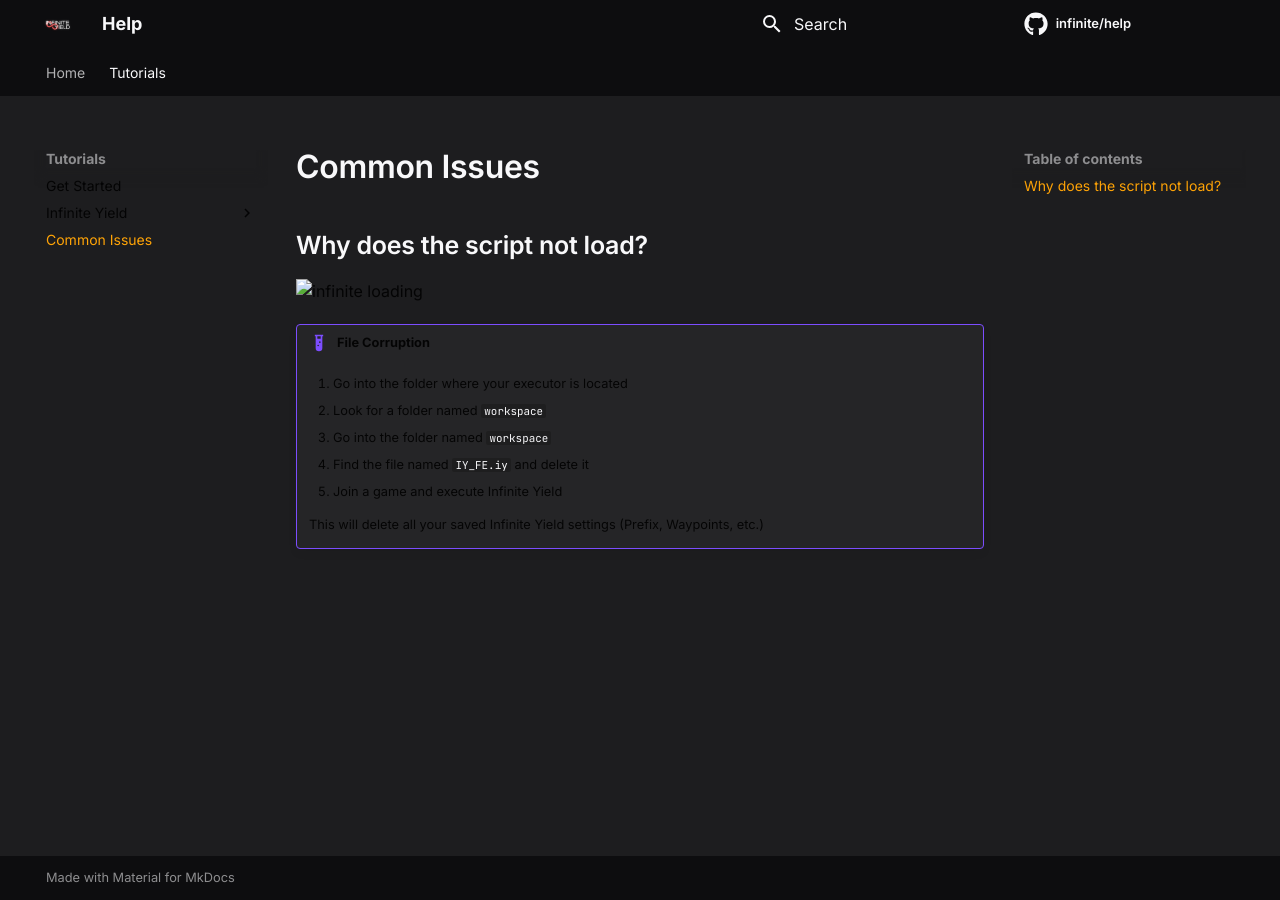
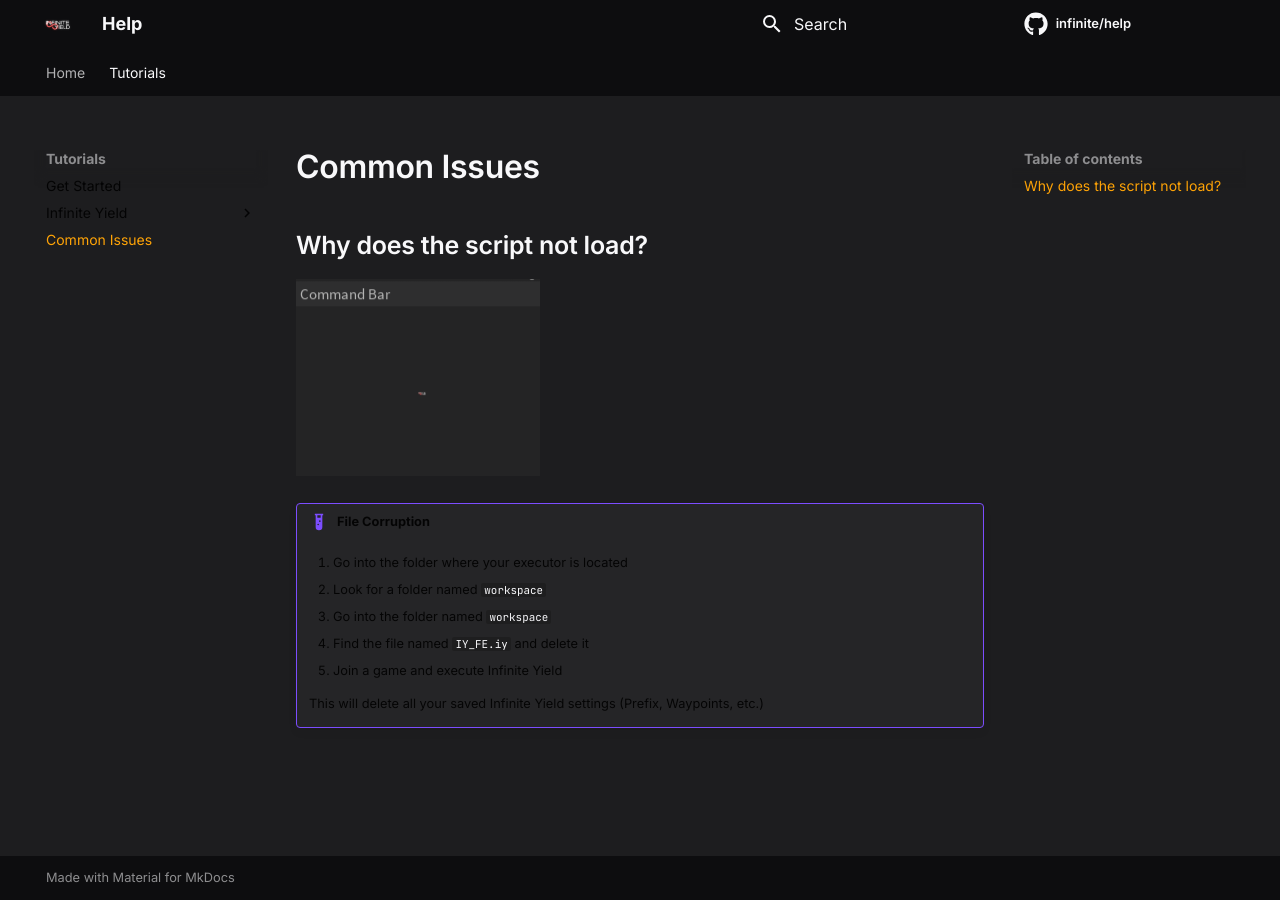
Before and after one commit to pamlib/iyt, an MkDocs documentation site: the page built from docs/tutorials/issues.md, in a window 1280 px wide. Built offline with MkDocs 1.6.1 and Material for MkDocs 9.7.7, drawn with Linux system fonts in a browser that asks for light colours; comment, search, counter and statistics services are not loaded.

Commit message:
Update issues.md

```diff
--- a/docs/tutorials/issues.md
+++ b/docs/tutorials/issues.md
@@ -1,8 +1,8 @@
-<script src=".../assets/index.js"></script>
+<script src="../../assets/index.js"></script>
 
 ## Why does the script not load?
 
-<img src=".../assets/stuck_loop.png" alt="infinite loading">
+<img src="../../assets/stuck_loop.png" alt="infinite loading">
 
 !!! example "File Corruption"
 	1. Go into the folder where your executor is located
```
